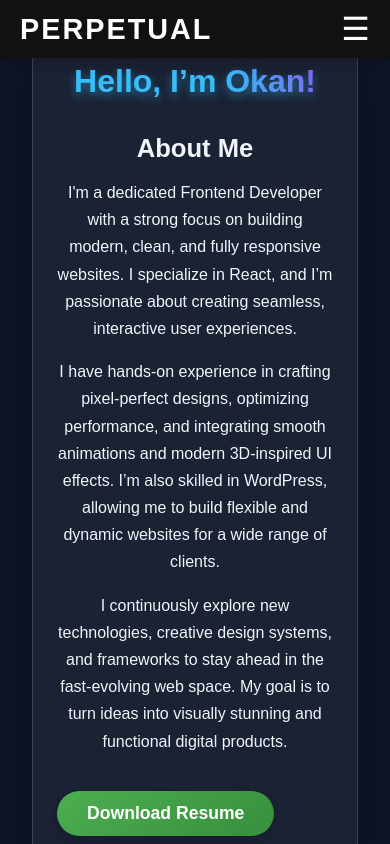
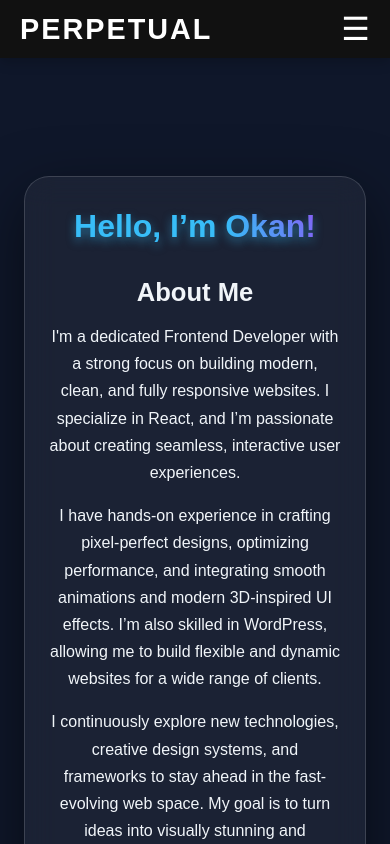
Before and after one commit to Perpetualisi/Perpetual_portfolio, a React (Vite) app: page /about in a window 390 px wide. Shown: the top 844 px of the page. Built offline with nearby package versions, Linux system fonts and the light colour scheme.

Commit message:
Adjust about section padding and mobile alignment

```diff
--- a/src/Components/About/About.css
+++ b/src/Components/About/About.css
@@ -63,22 +63,33 @@
   }
 }
 
-/* Responsive */
+/* Mobile Fix: Card Positioned Lower */
 @media (max-width: 768px) {
+  .about-section {
+    display: block;
+    min-height: auto; /* Remove 100vh restriction on mobile */
+    padding: 7rem 1.5rem 3rem 1.5rem; /* More space at the top */
+  }
+
   .about-card {
+    margin: 4rem auto 0 auto;  /* Push card downward */
     padding: 2rem 1.5rem;
   }
+
   .about-3d-text h1 {
     font-size: 2rem;
   }
+
   .about-description h2 {
     font-size: 1.6rem;
   }
+
   .about-description p {
     font-size: 1rem;
   }
 }
-/* src/Components/About/About.css */
+
+/* Button Styling */
 .btn {
   display: inline-block;
   padding: 12px 30px;
```
